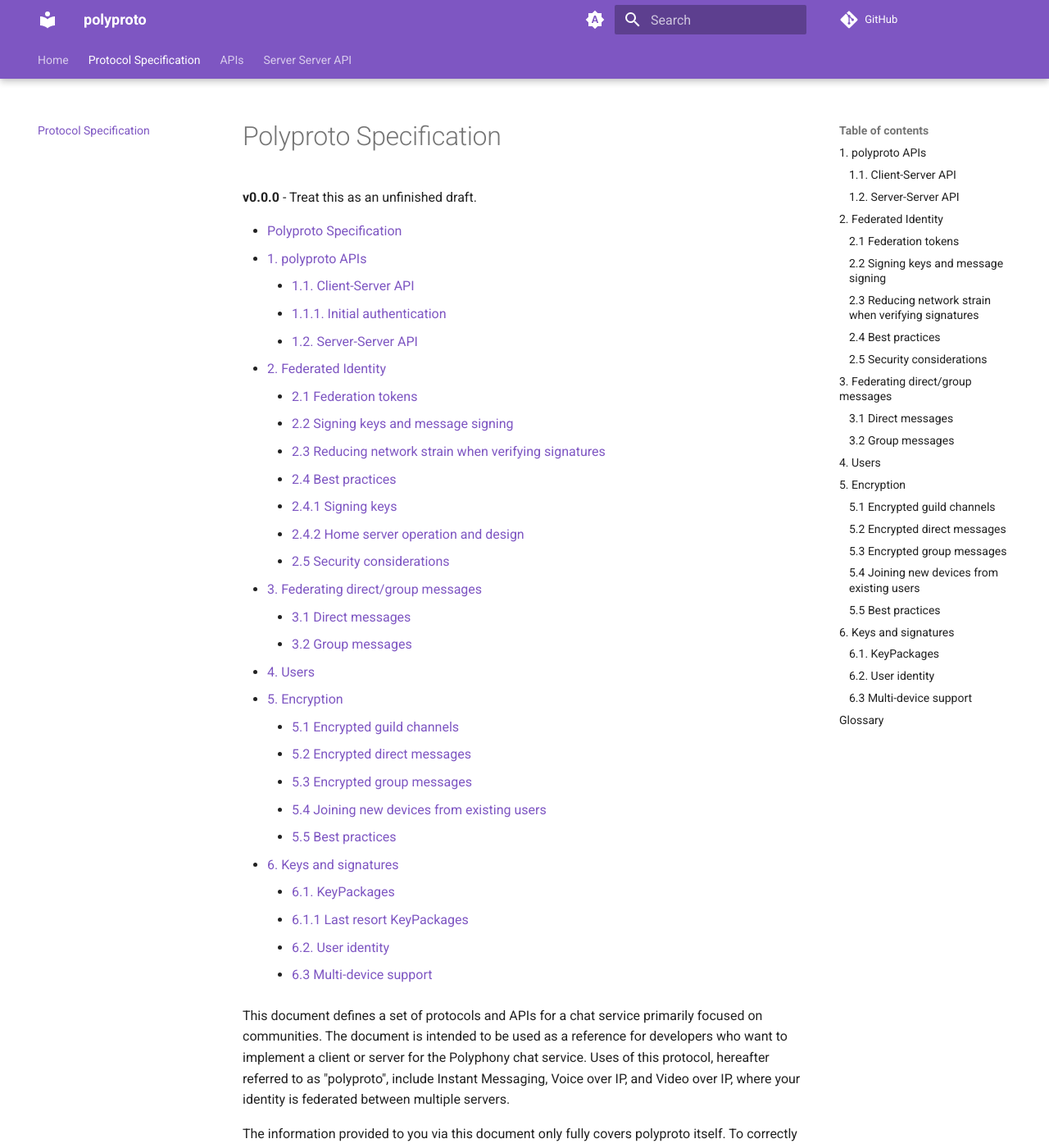
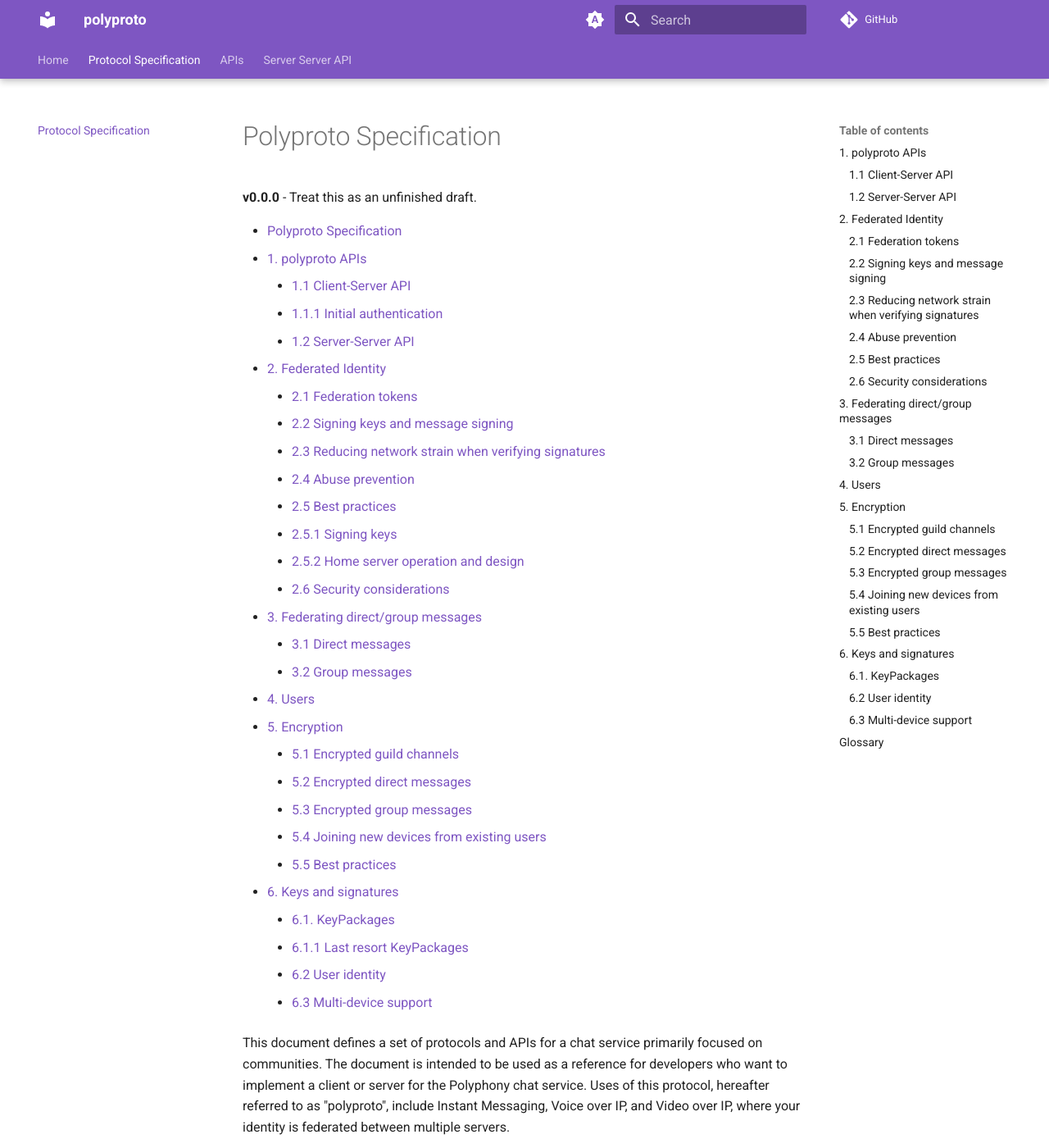
Before and after one commit to polyphony-chat/docs, an MkDocs documentation site: the page built from docs/specification.md, in a window 1280 px wide and 1400 px high. Shown: the whole window at 82% size. Built offline with MkDocs 1.6.1 and Material for MkDocs 9.7.7, drawn with Linux system fonts in a browser that asks for light colours; plug-ins that fetch from the network failed and are left out; comment, search, counter and statistics services are not loaded; some of the changed text lies outside the part shown.

Commit message:
Normalize chapters, add abuse prevention chapter

```diff
--- a/SPECIFICATION.md
+++ b/SPECIFICATION.md
@@ -4,17 +4,18 @@
 
 - [Polyproto Specification](#polyproto-specification)
   - [1. polyproto APIs](#1-polyproto-apis)
-    - [1.1. Client-Server API](#11-client-server-api)
-      - [1.1.1. Initial authentication](#111-initial-authentication)
-    - [1.2. Server-Server API](#12-server-server-api)
+    - [1.1 Client-Server API](#11-client-server-api)
+      - [1.1.1 Initial authentication](#111-initial-authentication)
+    - [1.2 Server-Server API](#12-server-server-api)
   - [2. Federated Identity](#2-federated-identity)
     - [2.1 Federation tokens](#21-federation-tokens)
     - [2.2 Signing keys and message signing](#22-signing-keys-and-message-signing)
     - [2.3 Reducing network strain when verifying signatures](#23-reducing-network-strain-when-verifying-signatures)
-    - [2.4 Best practices](#24-best-practices)
-      - [2.4.1 Signing keys](#241-signing-keys)
-      - [2.4.2 Home server operation and design](#242-home-server-operation-and-design)
-    - [2.5 Security considerations](#25-security-considerations)
+    - [2.4 Abuse prevention](#24-abuse-prevention)
+    - [2.5 Best practices](#25-best-practices)
+      - [2.5.1 Signing keys](#251-signing-keys)
+      - [2.5.2 Home server operation and design](#252-home-server-operation-and-design)
+    - [2.6 Security considerations](#26-security-considerations)
   - [3. Federating direct/group messages](#3-federating-directgroup-messages)
     - [3.1 Direct messages](#31-direct-messages)
     - [3.2 Group messages](#32-group-messages)
@@ -28,7 +29,7 @@
   - [6. Keys and signatures](#6-keys-and-signatures)
     - [6.1. KeyPackages](#61-keypackages)
       - [6.1.1 Last resort KeyPackages](#611-last-resort-keypackages)
-    - [6.2. User identity](#62-user-identity)
+    - [6.2 User identity](#62-user-identity)
     - [6.3 Multi-device support](#63-multi-device-support)
 
 
@@ -45,11 +46,11 @@
 - Client-Server API
 - Server-Server API
 
-### 1.1. Client-Server API
+### 1.1 Client-Server API
 
 The Client-Server API is a RESTful API that is used by clients to communicate with the server. It is a modification of the Discord v9 API and is completely backwards compatible with it, even if not all endpoints are supported. An example of an unsupported endpoint would be the "Super-reactions" endpoint, which are treated as regular reactions by polyproto clients and servers.
 
-#### 1.1.1. Initial authentication
+#### 1.1.1 Initial authentication
 
 During the initial authentication (registration) process, a client must provide at least one `KeyPackage`, as well as one "last resort" `KeyPackage` (see [6.1.1 Last resort KeyPackages](#611-last-resort-keypackages)) in addition to the required registration information.
 
@@ -57,7 +58,7 @@
 
 See [6.1. KeyPackages](#61-keypackages) for an outline on what a `KeyPackage` is, and consult the MLS specification (RFC9420) for more implementation details.
 
-### 1.2. Server-Server API
+### 1.2 Server-Server API
 
 The Server-Server APIs are used to enable federation between multiple polyproto servers (federated identity).
 TODO
@@ -143,18 +144,20 @@
 
 Bob's client could always ask Server A for the public identity key of Alice, but this would put unnecessary strain on the network. This is why Server B should cache the public identity keys of users from other instances.
 
-### 2.4 Best practices
+### 2.4 Abuse prevention
 
-#### 2.4.1 Signing keys
+### 2.5 Best practices
+
+#### 2.5.1 Signing keys
 
 - Instance/user signing keys should be rotated at least every 30 days. This is to ensure that a compromised key can only be used for a limited amount of time.
 - If Bobs client fails to verify the signature of Alice's message with the public key provided by Server B, it should ask Server A for the public key of Alice at the time the message was sent. If the verification fails again, the message should be treated with extreme caution.
 
-#### 2.4.2 Home server operation and design
+#### 2.5.2 Home server operation and design
 
 - Employ a caching layer to handle the potentially large amount of requests for public keys without putting unnecessary strain on the database.
 
-### 2.5 Security considerations
+### 2.6 Security considerations
 
 - Technically, nothing prevents a malicious home server from impersonating a user within the domain of that malicious server. However, we don't think that this is a problem. A malicious admin can always access the servers' database and impersonate users by directly manipulating database entries. The admin being able to potentially do this is entirely within our threat model. Secure communication should always be done via end-to-end encryption, which prevents something like this from happening altogether.
 - A malicious home server can potentially request a federation token on behalf of a user and use it to generate a session token on the user's behalf. This is a problem, as the malicious server can then impersonate the user on another server, as well as read unencrypted text messages sent on the other server.
@@ -375,7 +378,7 @@
 
 Once a server has given out a "last resort" `KeyPackage` to a client, the server should request a new "last resort" `KeyPackage` from the client from the user, once they connect to the server again. The old "last resort" `KeyPackage` should then be deleted.
 
-### 6.2. User identity
+### 6.2 User identity
 
 Even though section 6.1 defines that a `KeyPackage` should be deleted by the server after it has been given out once, servers must keep track of the identity keys of all users that are registered on the server, and must be able to provide a users' identity key (or keys, in the case of multi-device users) for a given timestamp, when requested. This is to ensure messages sent by users, even ones sent a long time ago, can be verified by other servers and their users. This is because the public key of a user may change over time and users must sign all messages they send to other servers.
 
```
